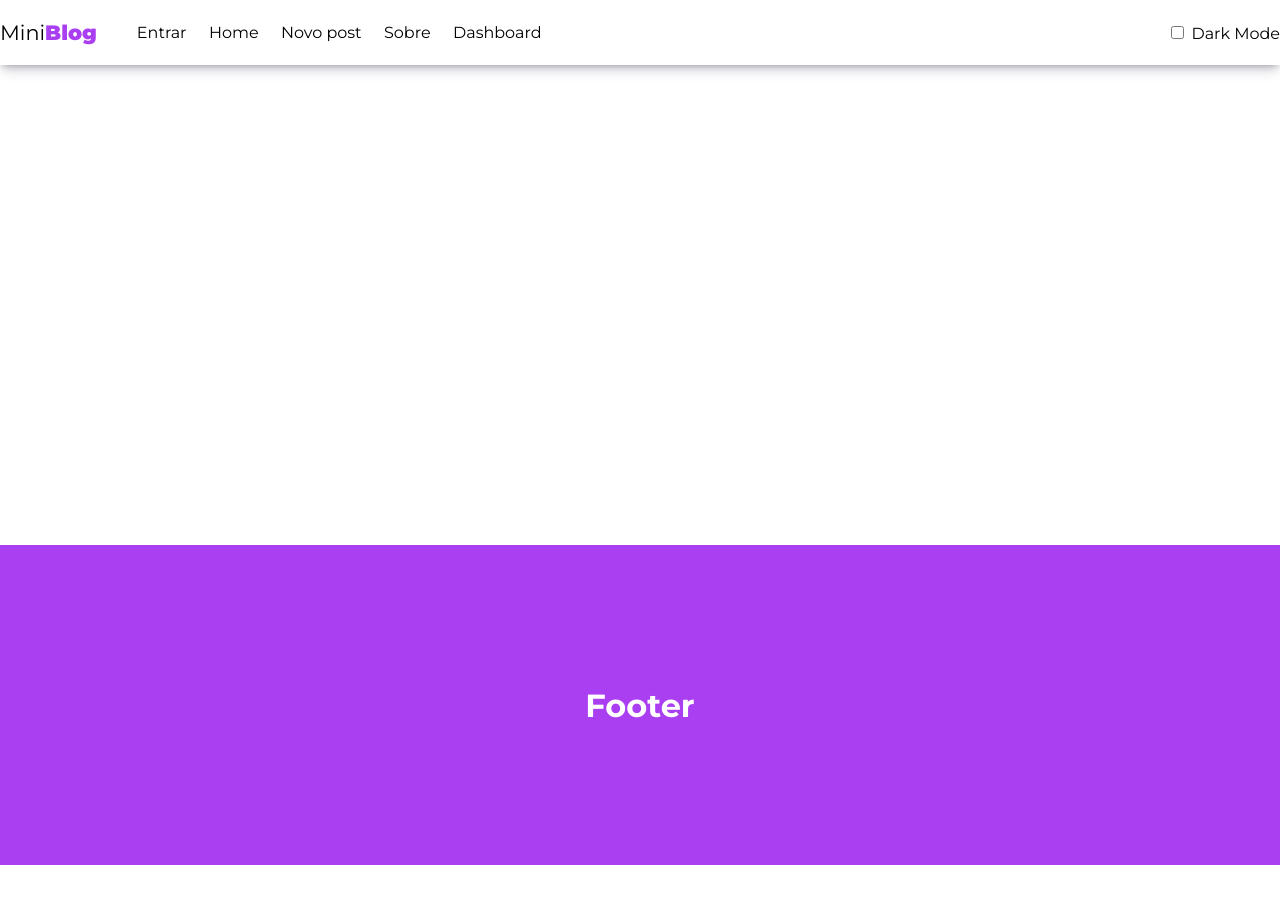
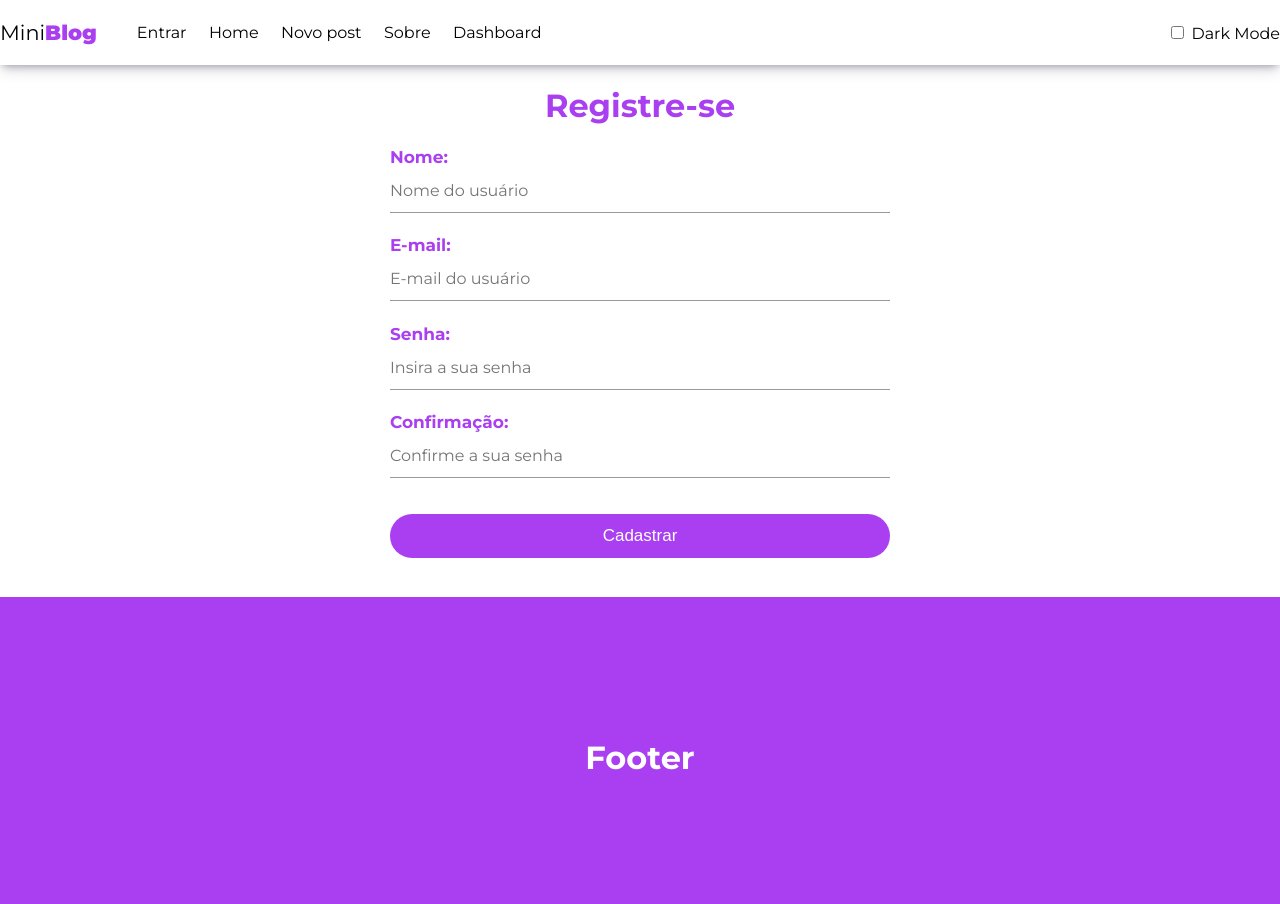
Before and after one commit to fabio2g/miniblog, a React (Create React App) app: page /login/register in a window 1280 px wide. Shown: the top 904 px of the page. Before the commit the page ends 865 px from the top, so only its background shows below. Built offline with nearby package versions, Linux system fonts and the light colour scheme.

Commit message:
criado a página de registro

```diff
--- a/src/App.js
+++ b/src/App.js
@@ -8,6 +8,7 @@ import CreatePost from "./pages/CreatePost/CreatePost";
 import Dashboard from "./pages/Dashboard/Dashboard";
 import Home from "./pages/Home/Home";
 import Login from "./pages/Login/Login";
+import Register from "./pages/Register/Register";
 
 function App() {
     const [theme, setTheme] = useState(true);
@@ -26,6 +27,7 @@ function App() {
                         <Route path="/post/create" element={<CreatePost />} />
                         <Route path="/about" element={<About />} />
                         <Route path="/login" element={<Login />} />
+                        <Route path="/login/register" element={<Register />} />
                         <Route path="/dashboard" element={<Dashboard />} />
                     </Routes>
                 </div>
--- a/src/index.css
+++ b/src/index.css
@@ -52,8 +52,12 @@ form label input {
     font-size: 16px;
 }
 
+form button {
+    margin: 14px 0;
+}
+
 form a {
-    color: var(--color-primary)
+    color: var(--color-primary);
 }
 
 .btn_success {
--- a/src/pages/Login/Login.module.css
+++ b/src/pages/Login/Login.module.css
@@ -7,7 +7,3 @@
 .box_login h1 {
     color: var(--color-primary);
 }
-
-.box_login button {
-    margin-top: 14px;
-}
--- /dev/null
+++ b/src/pages/Register/Register.js
@@ -0,0 +1,50 @@
+import styles from "./Register.module.css";
+
+const Register = () => {
+    return (
+        <div className={styles.box_register}>
+            <h1>Registre-se</h1>
+            <form>
+                <label>
+                    <span>Nome:</span>
+                    <input
+                        type="text"
+                        name="displayName"
+                        placeholder="Nome do usuário"
+                        required
+                    />
+                </label>
+                <label>
+                    <span>E-mail:</span>
+                    <input
+                        type="email"
+                        name="email"
+                        placeholder="E-mail do usuário"
+                        required
+                    />
+                </label>
+                <label>
+                    <span>Senha:</span>
+                    <input
+                        type="password"
+                        name="password"
+                        placeholder="Insira a sua senha"
+                        required
+                    />
+                </label>
+                <label>
+                    <span>Confirmação:</span>
+                    <input
+                        type="password"
+                        name="password"
+                        placeholder="Confirme a sua senha"
+                        required
+                    />
+                </label>
+                <button className="btn_success">Cadastrar</button>
+            </form>
+        </div>
+    );
+};
+
+export default Register;
--- /dev/null
+++ b/src/pages/Register/Register.module.css
@@ -0,0 +1,12 @@
+.box_register {
+    margin: auto;
+    width: 500px;
+}
+
+.box_register h1 {
+    color: var(--color-primary);
+}
+
+.box_register form {
+    margin-bottom: 25px;
+}
```
